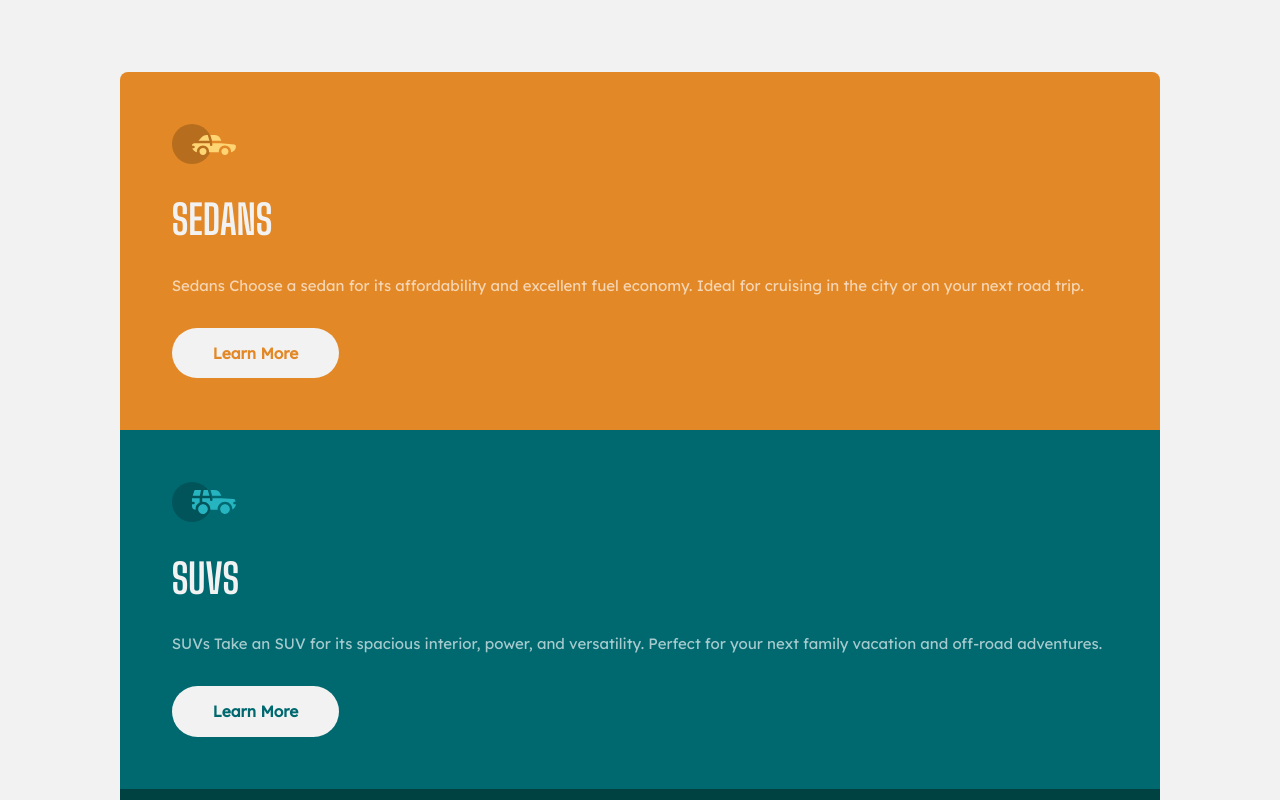
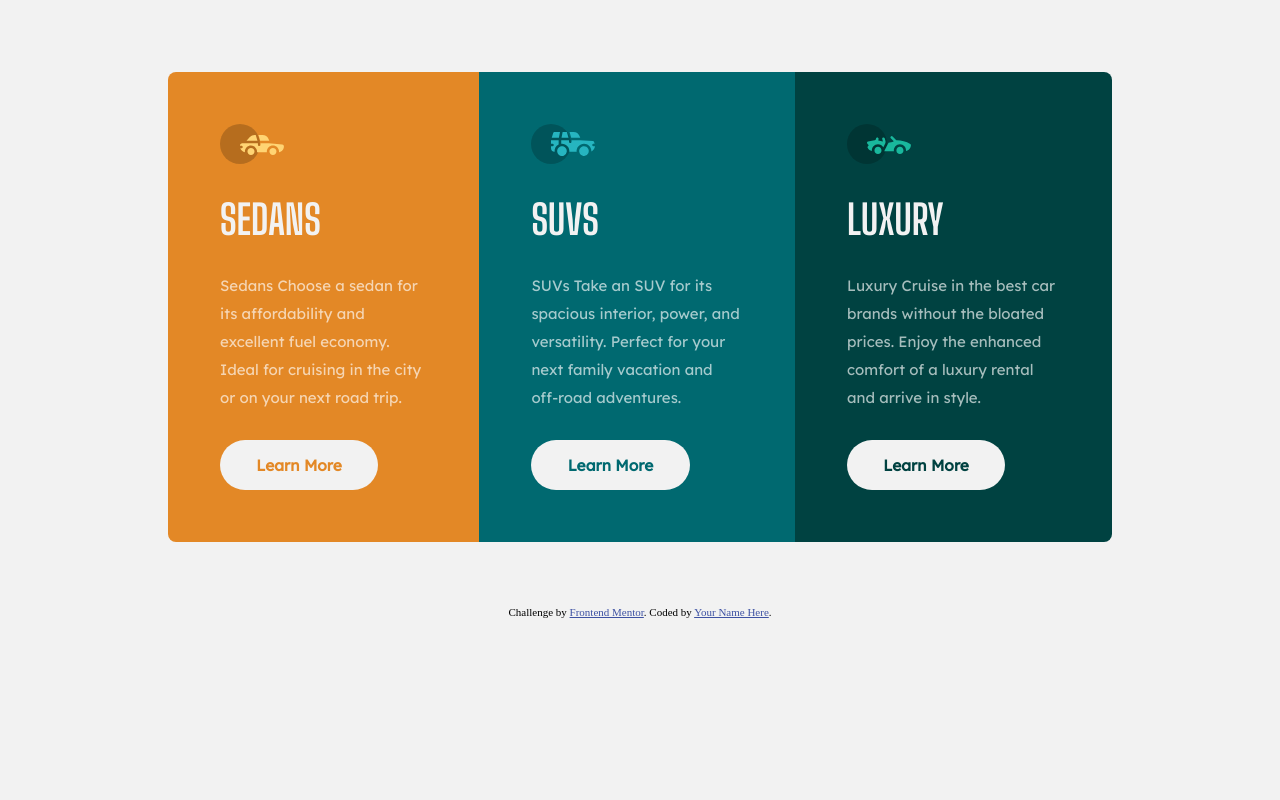
Before and after one commit to AJ-Romera/3-column-card-component-fm-challenge, a website: page index.html in a window 1280 px wide. Shown: the top 800 px of the page. Drawn offline with Linux system fonts and the light colour scheme.

Commit message:
CHNG: Make the Component Responsive && Fix Buttom Padding

```diff
--- a/styles.css
+++ b/styles.css
@@ -67,7 +67,7 @@ button {
 	font-family: var(--lexend-font);
 	background-color: var(--very-light-gray);
 	text-transform: capitalize;
-	padding: 0.9rem 2.5rem;
+	padding: 0.9rem 2.2rem;
 	border: 1px solid transparent;
 	border-radius: 1.75rem;
 	font-weight: bold;
@@ -92,5 +92,14 @@ button:hover {
 I prefer 768 and below for mobile-tablet and above for desktop
 I can add more precise breakpoints but this is just a practice */
 @media screen and (min-width: 768px) {
-	/* ... */
+	.cards-container {
+		flex-direction: row;
+		margin: 4rem 2rem;
+	}
 }
+@media screen and (min-width: 1024px) {
+	.cards-container {
+		flex-direction: row;
+		margin: 4rem 10rem;
+	}
+}
```
